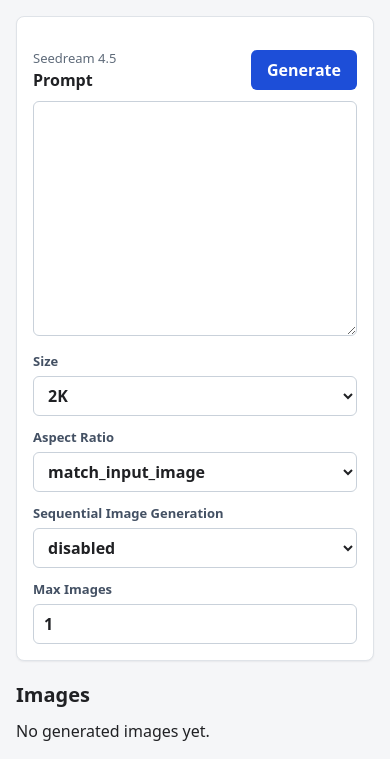
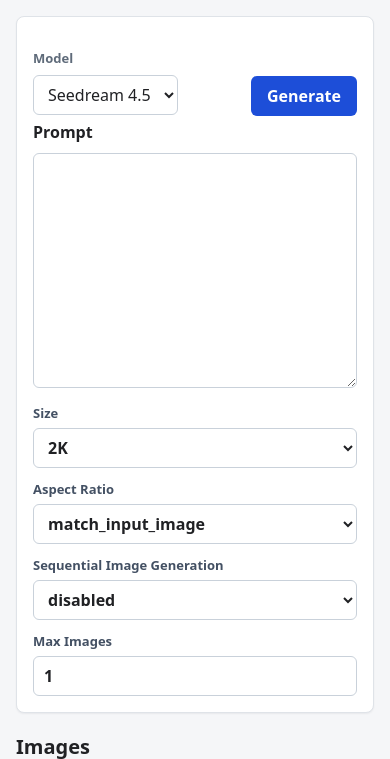
Before and after one commit to zoec98/imagegen-replicate, a Flask app: page / in a window 390 px wide. Shown: the top 759 px of the page. Run offline with Flask 3, Linux system fonts and the light colour scheme; parts of the project's set-up code (start-up, migrations or seed data) failed here and were passed over.

Commit message:
Ticket 7: Model Chooser Header And Model-Specific Controls
### Scope

- Replace the static headline currently showing the active model name with a model chooser dropdown.
- Populate the chooser from server-provided registry metadata.
- On model change:
  - update visible model name;
  - update model-specific parameter controls;
  - preserve the prompt text unless the user explicitly loads metadata from an image;
  - reset or validate parameters that do not apply to the newly selected model;
  - update edit-mode availability from model metadata.
- Keep the UI responsive on phone, tablet, and desktop widths.

### Acceptance Criteria

- The current model can be changed without reloading the page.
- The selected model is included in `/api/generate` payloads.
- Model-specific controls match the selected registry entry.
- Prompt content is preserved across model switches.
- Unsupported old parameter values are not silently submitted for the new model.

### Suggested Tests

- Route/template test exposes model registry metadata needed by the browser.
- API validation test accepts the selected model id and rejects unknown model ids.
- Browser/manual test switches between Seedream 4.5 and Flux Flex and verifies controls update.
- JavaScript unit-style test or browser check confirms prompt preservation on model switch.

```diff
--- a/src/imagegen/routes.py
+++ b/src/imagegen/routes.py
@@ -20,6 +20,7 @@ from werkzeug.utils import secure_filename
 
 from imagegen.app_version import app_checksum
 from imagegen.gallery import IMAGE_EXTENSIONS, list_gallery_images
+from imagegen.model_registry import MODEL_REGISTRY, ModelParameter, ReplicateModel
 from imagegen.security import ensure_csrf_token
 
 
@@ -39,6 +40,12 @@ def register_routes(app: Flask) -> None:
                 metadata_provider=app.config["IMAGEGEN_METADATA_PROVIDER"],
             ),
             model=app_config.model,
+            model_registry=[
+                _model_json(model)
+                for model in sorted(
+                    MODEL_REGISTRY.values(), key=lambda item: item.alias
+                )
+            ],
             app_config=app_config,
             parameters=[
                 parameter
@@ -46,7 +53,8 @@ def register_routes(app: Flask) -> None:
                     app_config.model.parameters,
                     key=lambda item: item.order if item.order is not None else 999,
                 )
-                if parameter.name not in {"prompt", "image_input"}
+                if parameter.name
+                not in {"prompt", app_config.model.source_image_parameter}
             ],
             prompt="",
             csrf_token=ensure_csrf_token(),
@@ -84,3 +92,33 @@ def safe_image_filename(filename: str) -> str | None:
     if safe_name != filename or Path(filename).suffix.lower() not in IMAGE_EXTENSIONS:
         return None
     return safe_name
+
+
+def _model_json(model: ReplicateModel) -> dict[str, object]:
+    return {
+        "alias": model.alias,
+        "display_name": model.display_name,
+        "edit_capable": model.edit_capable,
+        "source_image_parameter": model.source_image_parameter,
+        "parameters": [
+            _parameter_json(parameter)
+            for parameter in sorted(
+                model.parameters,
+                key=lambda item: item.order if item.order is not None else 999,
+            )
+            if parameter.name not in {"prompt", model.source_image_parameter}
+        ],
+    }
+
+
+def _parameter_json(parameter: ModelParameter) -> dict[str, object]:
+    return {
+        "name": parameter.name,
+        "description": parameter.description,
+        "type": parameter.type,
+        "default": parameter.default,
+        "choices": list(parameter.choices),
+        "minimum": parameter.minimum,
+        "maximum": parameter.maximum,
+        "order": parameter.order,
+    }
--- a/src/imagegen/static/app.css
+++ b/src/imagegen/static/app.css
@@ -41,7 +41,12 @@ body {
   justify-content: space-between;
 }
 
-.model-name {
+.model-heading {
+  display: grid;
+  gap: 0.375rem;
+}
+
+.model-selector-label {
   color: #5f6b7a;
   font-size: 0.8125rem;
   margin: 0 0 0.125rem;
--- a/src/imagegen/static/app.js
+++ b/src/imagegen/static/app.js
@@ -5,6 +5,8 @@
   }
 
   const promptInput = form.querySelector("#prompt");
+  const modelSelector = form.querySelector("#model-selector");
+  const parameterGrid = form.querySelector(".parameter-grid");
   const generateButton = form.querySelector(".generate-button");
   const messages = form.querySelector(".messages");
   const gallery = document.querySelector(".gallery");
@@ -21,6 +23,30 @@
     (Number.isFinite(pollSeconds) ? pollSeconds : 1) * 1000,
   );
   let isPageStale = false;
+
+  function loadModelRegistry() {
+    const element = document.querySelector("#model-registry-data");
+    if (!element?.textContent) {
+      return [];
+    }
+    try {
+      const models = JSON.parse(element.textContent);
+      return Array.isArray(models) ? models : [];
+    } catch {
+      return [];
+    }
+  }
+
+  const modelRegistry = loadModelRegistry();
+
+  function selectedModel() {
+    const selectedAlias = modelSelector?.value;
+    return (
+      modelRegistry.find((model) => model.alias === selectedAlias) ||
+      modelRegistry[0] ||
+      null
+    );
+  }
 
   function showMessage(text, category) {
     if (!messages) {
@@ -85,6 +111,78 @@
       parameters[control.name] = control.value;
     });
     return parameters;
+  }
+
+  function parameterLabel(name) {
+    return name.replaceAll("_", " ");
+  }
+
+  function parameterInput(parameter) {
+    if (Array.isArray(parameter.choices) && parameter.choices.length > 0) {
+      const select = document.createElement("select");
+      parameter.choices.forEach((choice) => {
+        const option = document.createElement("option");
+        option.value = String(choice);
+        option.textContent = String(choice);
+        if (choice === parameter.default) {
+          option.selected = true;
+        }
+        select.append(option);
+      });
+      return select;
+    }
+
+    const input = document.createElement("input");
+    if (parameter.type === "integer" || parameter.type === "number") {
+      input.type = "number";
+      if (parameter.type === "number") {
+        input.step = "any";
+      }
+      if (parameter.minimum !== null && parameter.minimum !== undefined) {
+        input.min = String(parameter.minimum);
+      }
+      if (parameter.maximum !== null && parameter.maximum !== undefined) {
+        input.max = String(parameter.maximum);
+      }
+    } else if (parameter.type === "boolean") {
+      input.type = "checkbox";
+      input.checked = parameter.default === true;
+    } else {
+      input.type = "text";
+    }
+    if (parameter.default !== null && parameter.default !== undefined && parameter.default !== "") {
+      input.value = String(parameter.default);
+    }
+    return input;
+  }
+
+  function renderParameters(model) {
+    if (!parameterGrid || !model) {
+      return;
+    }
+    parameterGrid.replaceChildren();
+    if (!Array.isArray(model.parameters)) {
+      return;
+    }
+    model.parameters.forEach((parameter) => {
+      const id = `parameter-${parameter.name}`;
+      const label = document.createElement("label");
+      label.className = "field";
+      label.htmlFor = id;
+
+      const text = document.createElement("span");
+      text.textContent = parameterLabel(parameter.name);
+
+      const control = parameterInput(parameter);
+      control.id = id;
+      control.name = parameter.name;
+      if (parameter.description) {
+        control.title = parameter.description;
+      }
+
+      label.append(text, control);
+      parameterGrid.append(label);
+    });
   }
 
   function statusMessage(data) {
@@ -233,6 +331,7 @@
           "X-CSRF-Token": csrfToken,
         },
         body: JSON.stringify({
+          model: modelSelector?.value || undefined,
           prompt,
           parameters: collectParameters(),
         }),
@@ -260,5 +359,9 @@
   checkAppFreshness().catch((error) => {
     showMessage(error.message || "App version check failed.", "error");
   });
+  modelSelector?.addEventListener("change", () => {
+    renderParameters(selectedModel());
+  });
+  renderParameters(selectedModel());
   form.addEventListener("submit", submitGeneration);
 })();
--- a/src/imagegen/templates/index.html
+++ b/src/imagegen/templates/index.html
@@ -7,6 +7,7 @@
     <meta name="app-build" content="{{ app_checksum }}">
     <title>imagegen</title>
     <link rel="stylesheet" href="{{ url_for('static', filename='app.css', v=app_checksum) }}">
+    <script id="model-registry-data" type="application/json">{{ model_registry | tojson }}</script>
     <script defer src="{{ url_for('static', filename='app.js', v=app_checksum) }}"></script>
   </head>
   <body>
@@ -30,8 +31,13 @@
 
         <div class="prompt-panel">
           <div class="prompt-bar">
-            <div>
-              <p class="model-name">{{ model.display_name }}</p>
+            <div class="model-heading">
+              <label class="model-selector-label" for="model-selector">Model</label>
+              <select id="model-selector" name="model">
+                {% for registry_model in model_registry %}
+                  <option value="{{ registry_model.alias }}" {% if registry_model.alias == model.alias %}selected{% endif %}>{{ registry_model.display_name }}</option>
+                {% endfor %}
+              </select>
               <label for="prompt">Prompt</label>
             </div>
             <button class="generate-button" type="submit" data-default-label="Generate">Generate</button>
```
Also changed, not shown: tests/test_app.py (+28 -0 lines).
